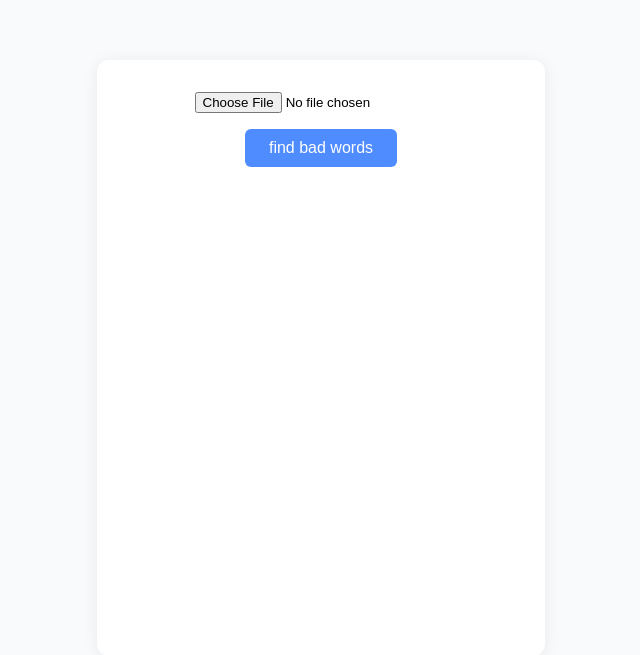
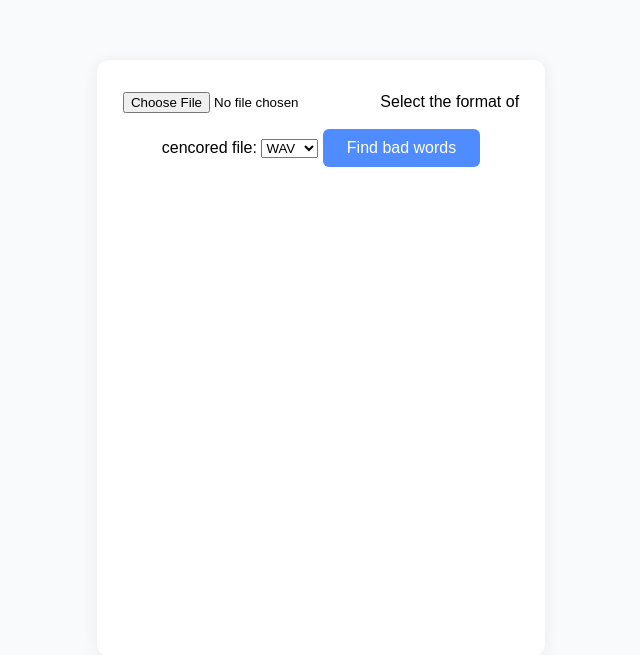
Before and after one commit to polughoul/improving-audio-speech-service, a Flask app: page / in a window 1280 px wide. Shown: the part 65-720 px from the top of the page, without its empty margins (319-959 px from the left). Run offline with Flask 3, Linux system fonts and the light colour scheme.

Commit message:
add choice format for output file

```diff
--- a/app.py
+++ b/app.py
@@ -28,7 +28,9 @@ def index():
 
         transcript = transcribe_audio(audio_path)
         marks = find_parasites(transcript)
-        censored_path = censor_audio(audio_path, marks, action="beep", beep_path="beep.wav") if marks else None
+        out_format = request.form.get('out_format', 'wav')
+
+        censored_path = censor_audio(audio_path, marks, action="beep", beep_path="beep.wav", out_format=out_format) if marks else None
 
         censored_filename = os.path.basename(censored_path) if censored_path else None
         return render_template('index.html', transcript=transcript, marks=marks, censored_path=censored_path, censored_filename=censored_filename, filename=filename)
--- a/templates/index.html
+++ b/templates/index.html
@@ -21,7 +21,14 @@
     <div class="container">
         <form method="post" enctype="multipart/form-data">
             <input type="file" name="file" accept="audio/*,video/*" required>
-            <button type="submit">find bad words</button>
+            <label for="out_format">Select the format of cencored file: </label>
+            <select name="out_format" id="out_format">
+                <option value="wav">WAV</option>
+                <option value="mp3">MP3</option>
+                <option value="ogg">OGG</option>
+                <option value="flac">FLAC</option>
+            </select>
+            <button type="submit">Find bad words</button>
         </form>
         {% if transcript %}
             <h2>Result:</h2>
```
Also changed, not shown: utils/audio_editor.py (+5 -4 lines).
